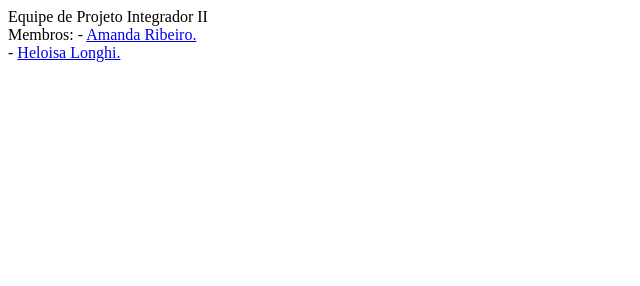
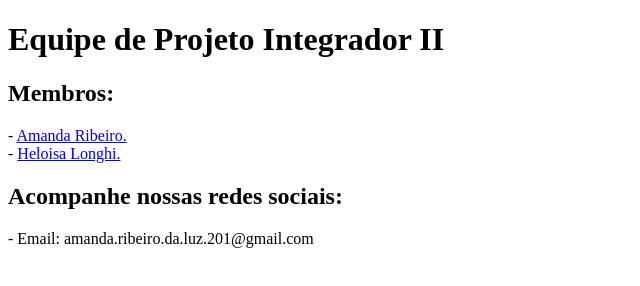
Before and after one commit to 2INFO2-equipe-exemplo/portfolio, a plain HTML site: page index.html in a window 1280 px wide. Shown: the whole page, without its empty margins (0-640 px from the left). Drawn offline with Linux system fonts and the light colour scheme.

Commit message:
FEAT: Redes socias adicionadas. #2

```diff
--- a/index.html
+++ b/index.html
@@ -7,10 +7,13 @@
 </head>
 <body>
 
-    Equipe de Projeto Integrador II <br>
-    Membros:
+    <h1>Equipe de Projeto Integrador II</h1>
+    <h2>Membros:</h2>
     - <a href="amanda.html">Amanda Ribeiro.</a><br>
     - <a href="heloisa.html">Heloisa Longhi.</a><br>
 
+    <h2>Acompanhe nossas redes sociais:</h2>
+    <p>- Email: amanda.ribeiro.da.luz.201@gmail.com</p>
+
 </body>
 </html>
```
